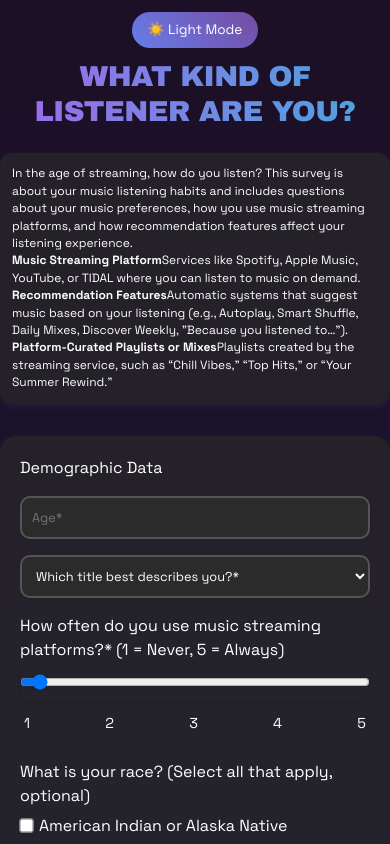
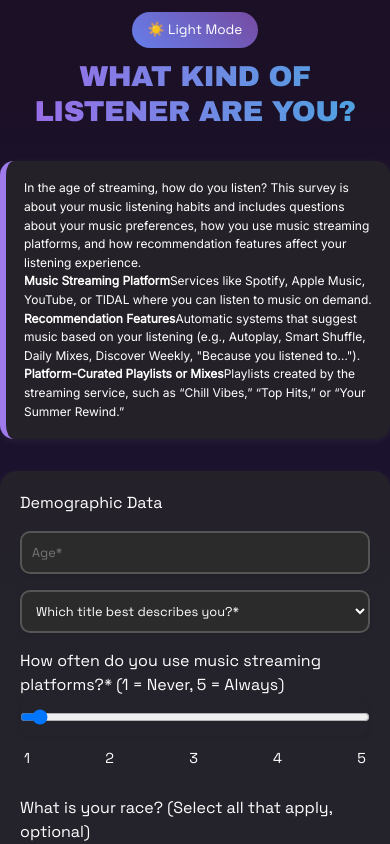
Before and after one commit to b1982384/SLIME-survey-app, a React (Vite) app in the folder survey_app/: page /question in a window 390 px wide. Shown: the top 844 px of the page. Built offline with nearby package versions, Linux system fonts and the light colour scheme.

Commit message:
origional css without fixed annie ui, but working mobile

```diff
--- a/survey_app/src/result.css
+++ b/survey_app/src/result.css
@@ -27,6 +27,34 @@
   padding-bottom: 2rem;
   gap: 20px;
   overflow-x: hidden;
+}
+
+.definitions-box {
+
+  margin: 2rem auto;
+
+  padding: clamp(18px, 3vw, 26px);
+
+  background: rgba(255, 255, 255, 0.82);
+
+  border-radius: 14px;
+
+  box-shadow: 0 3px 12px rgba(0,0,0,0.06);
+
+  border-left: 6px solid #A069E8; /* subtle branded accent */
+
+  font-family: var(--font-normal) !important; /* ensures NOT monospace */
+
+  color: #2a1f34;
+
+  line-height: 1.55;
+
+  width: 100%;
+
+  max-width: 1000px;
+
+  box-sizing: border-box;
+
 }
 
 /* Corner banners layer */
@@ -362,7 +390,7 @@
   padding: 20px;
 }
 
-@media (max-width: 768px) {
+@media (max-width: 668px) {
   .results-layout {
     flex-direction: column;
     align-items: center;
```
